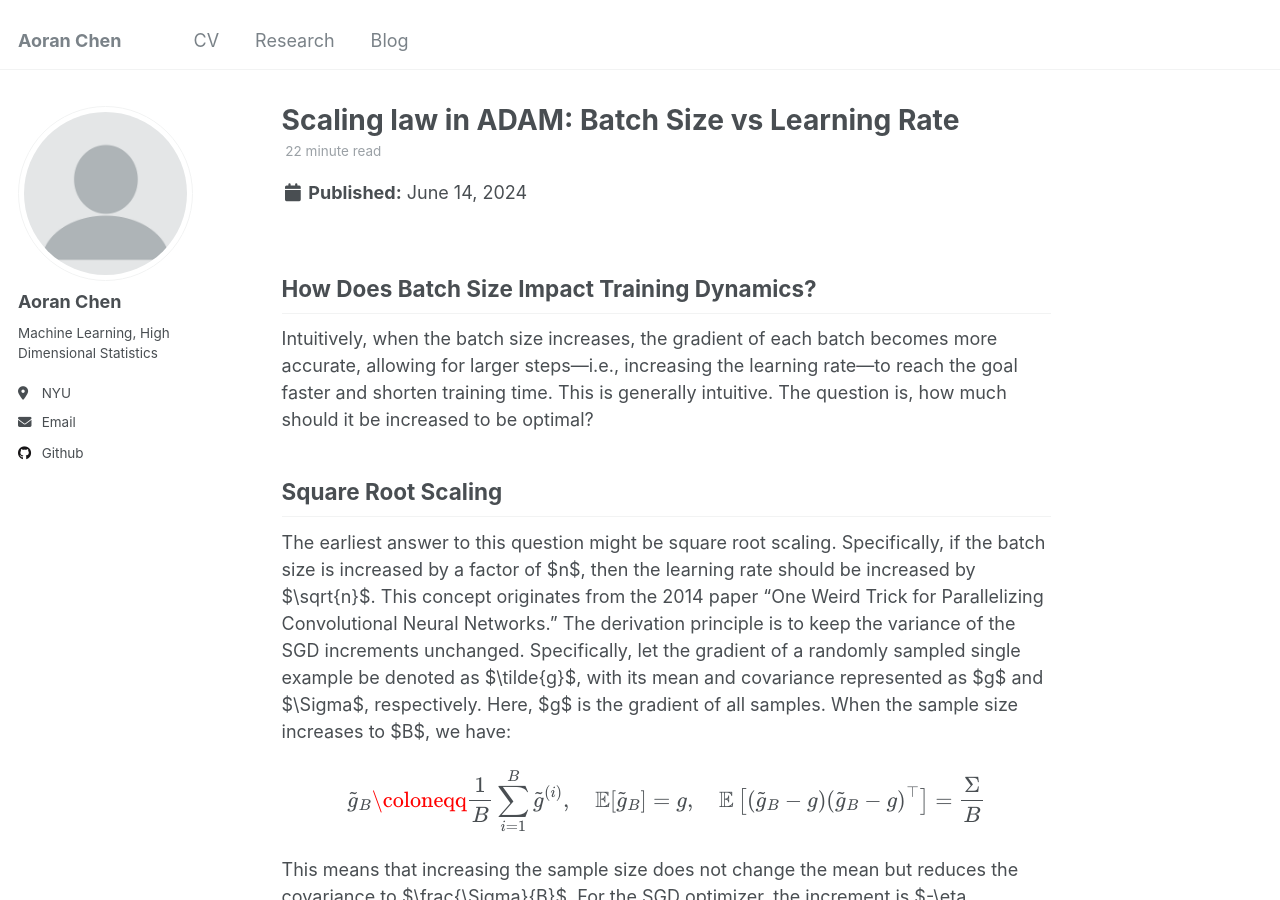
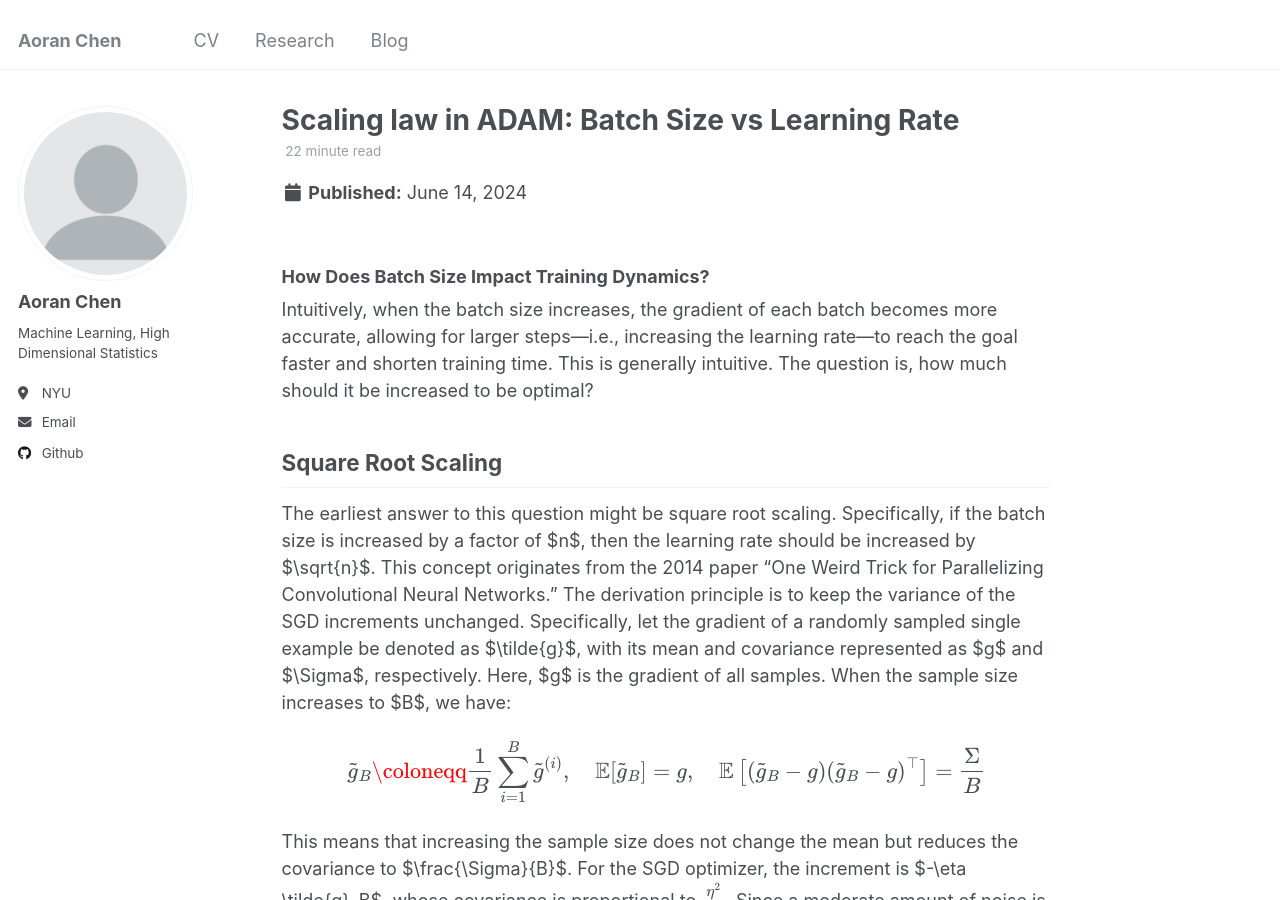
Before and after one commit to samohtaerg/samohtaerg.github.io, a Jekyll site: the page built from _posts/2024-06-14-Scaling-Law-in-ADAM-Batch-Size-vs-Learning-Rate.md, in a window 1280 px wide and 900 px high. Built offline with Jekyll 4.4.1, drawn with Linux system fonts in a browser that asks for light colours.

Commit message:
Update 2024-06-14-Scaling-Law-in-ADAM-Batch-Size-vs-Learning-Rate.md

```diff
--- a/_posts/2024-06-14-Scaling-Law-in-ADAM-Batch-Size-vs-Learning-Rate.md
+++ b/_posts/2024-06-14-Scaling-Law-in-ADAM-Batch-Size-vs-Learning-Rate.md
@@ -8,7 +8,7 @@ tags:
   - Scaling Law
 ---
 
-## How Does Batch Size Impact Training Dynamics?
+### How Does Batch Size Impact Training Dynamics?
 
 Intuitively, when the batch size increases, the gradient of each batch becomes more accurate, allowing for larger steps—i.e., increasing the learning rate—to reach the goal faster and shorten training time. This is generally intuitive. The question is, how much should it be increased to be optimal?
 
```
